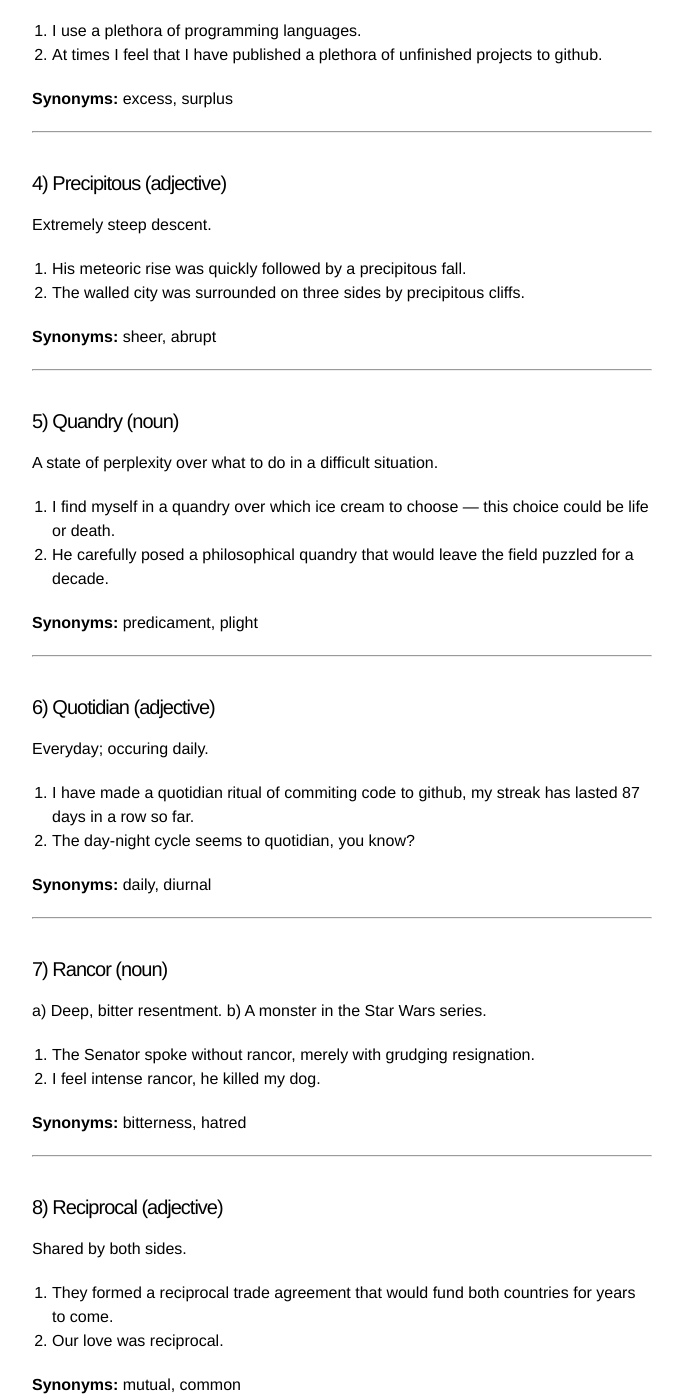
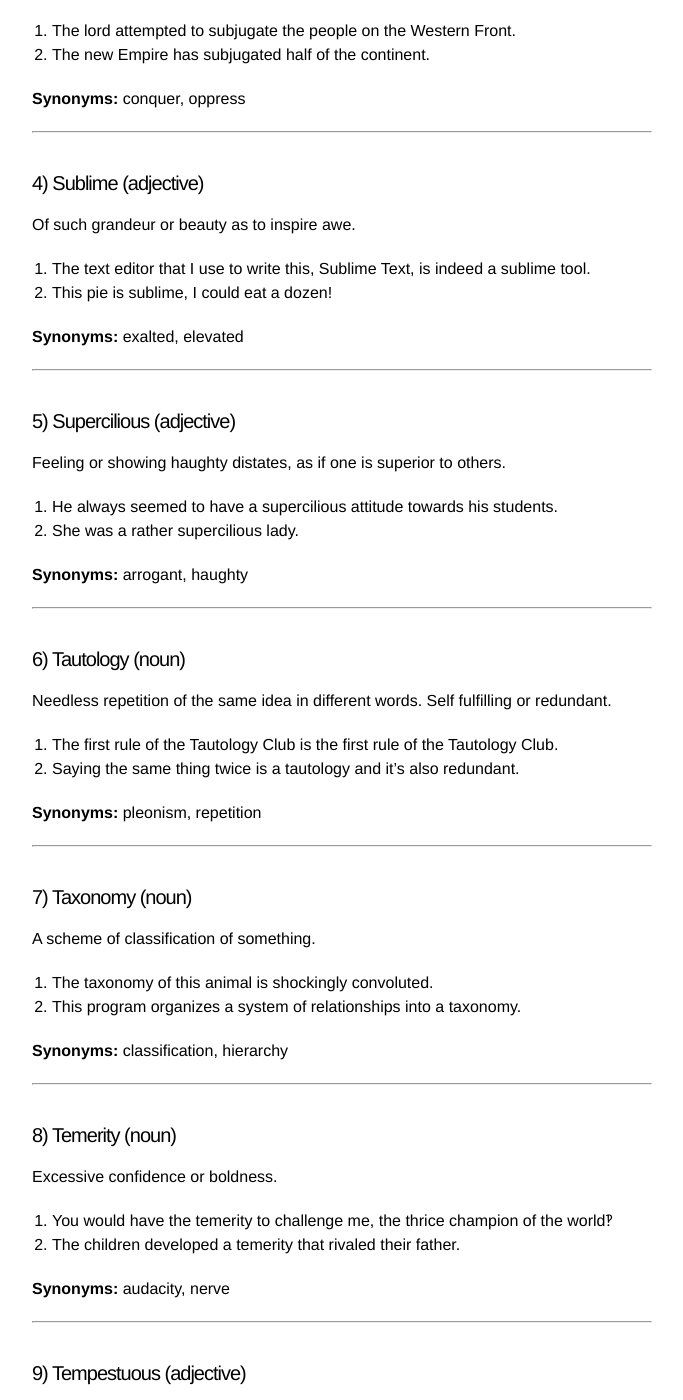
Before and after one commit to porglezomp/am-lit, a Jekyll site: the page built from portfolio/vocabulary.md, in a window 1280 px wide and 1400 px high, scrolled down 827 px. Shown: the whole window, without its empty margins (388-1071 px from the left). Built offline with Jekyll 4.4.1, drawn with Linux system fonts in a browser that asks for light colours; some of the changed text lies outside the part shown.

Commit message:
Add week 9 of vocabulary

```diff
--- a/portfolio/vocabulary.md
+++ b/portfolio/vocabulary.md
@@ -2,6 +2,108 @@
 title: Vocabulary
 sort: 8
 layout: portfolio
+---
+
+## Week 9
+
+#### 1) Sangunie (adjective)
+Optimistic or positive, especially in a bad situation.
+
+1. He was the most sanguine out of the crowd of assassins, whispering encouragements even as the five were lead to their execution.
+2. The bard is expected to have a somewhat sanguine personality.
+
+**Synonyms:** optimistic, positive
+
+---
+
+#### 2) Soliloquy (noun)
+A monologue while a character thinks that they are alone; a monologue to oneself.
+
+1. Sometimes when I'm bored I give elaborate soliloquies.
+2. His soliloquy told us everything we needed to know from our place hidden in the rafters.
+
+**Synonyms:** monologue, speech
+
+---
+
+#### 3) Subjugate (verb)
+To bring under control, to conquer.
+
+1. The lord attempted to subjugate the people on the Western Front.
+2. The new Empire has subjugated half of the continent.
+
+**Synonyms:** conquer, oppress
+
+---
+
+#### 4) Sublime (adjective)
+Of such grandeur or beauty as to inspire awe.
+
+1. The text editor that I use to write this, Sublime Text, is indeed a sublime tool.
+2. This pie is sublime, I could eat a dozen!
+
+**Synonyms:** exalted, elevated
+
+---
+
+#### 5) Supercilious (adjective)
+Feeling or showing haughty distates, as if one is superior to others.
+
+1. He always seemed to have a supercilious attitude towards his students.
+2. She was a rather supercilious lady.
+
+**Synonyms:** arrogant, haughty
+
+---
+
+#### 6) Tautology (noun)
+Needless repetition of the same idea in different words. Self fulfilling or redundant.
+
+1. The first rule of the Tautology Club is the first rule of the Tautology Club.
+2. Saying the same thing twice is a tautology and it's also redundant.
+
+**Synonyms:** pleonism, repetition
+
+---
+
+#### 7) Taxonomy (noun)
+A scheme of classification of something.
+
+1. The taxonomy of this animal is shockingly convoluted.
+2. This program organizes a system of relationships into a taxonomy.
+
+**Synonyms:** classification, hierarchy
+
+---
+
+#### 8) Temerity (noun)
+Excessive confidence or boldness.
+
+1. You would have the temerity to challenge me, the thrice champion of the world&#8253;
+2. The children developed a temerity that rivaled their father.
+
+**Synonyms:** audacity, nerve
+
+---
+
+#### 9) Tempestuous (adjective)
+Full of stormy emotions; relating to a storm
+
+1. It was a tempestuous relationship that lasted mere weeks and led to 2 felonies.
+2. Race relations in America are a highly tempestuous subject.
+
+**Synonyms:** turbulent, tumultuous
+
+---
+
+#### 10) Totalitarian (adjective)
+Relating to a system of government centralized and dictatorial in which complete subservience is mandatory.
+
+1. Fictional Dystopias are often totalitarian systems.
+2. Nazi Germany was a totalitarian state.
+
+**Synonyms:** autocratic, tyrannical
+
 ---
 
 ## Week 8
```
